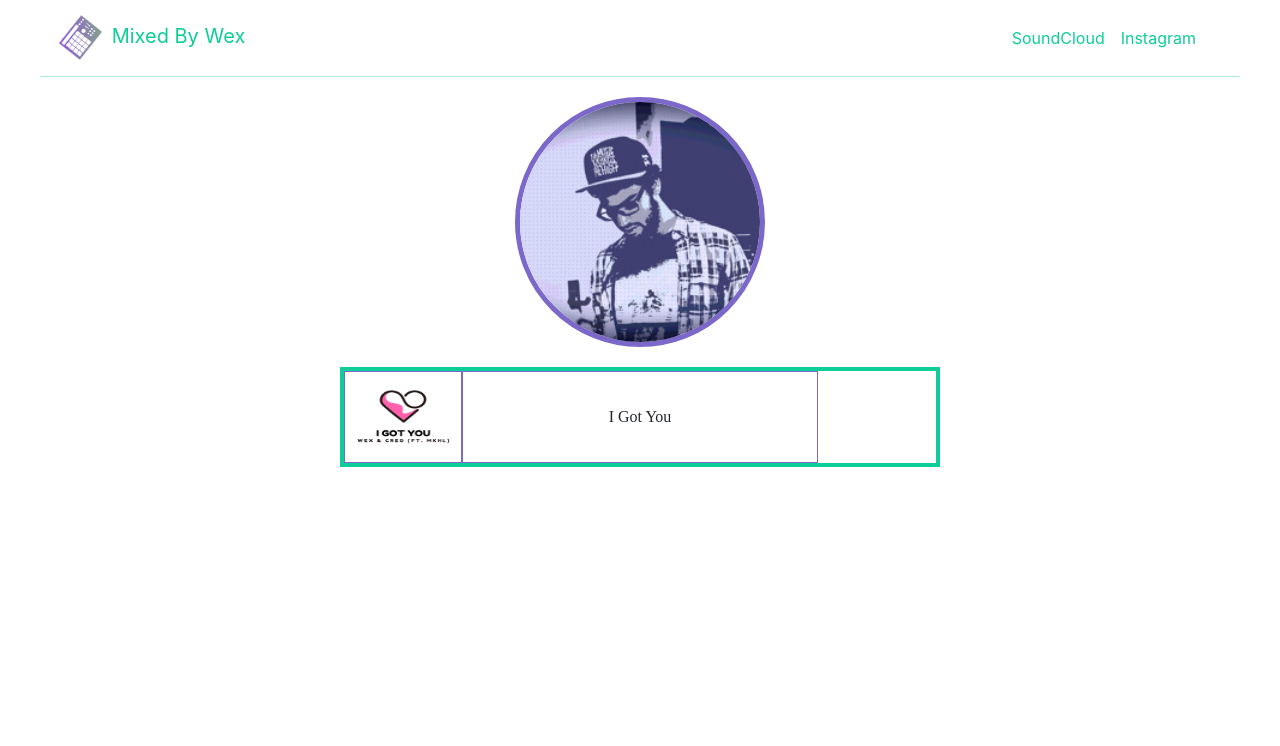
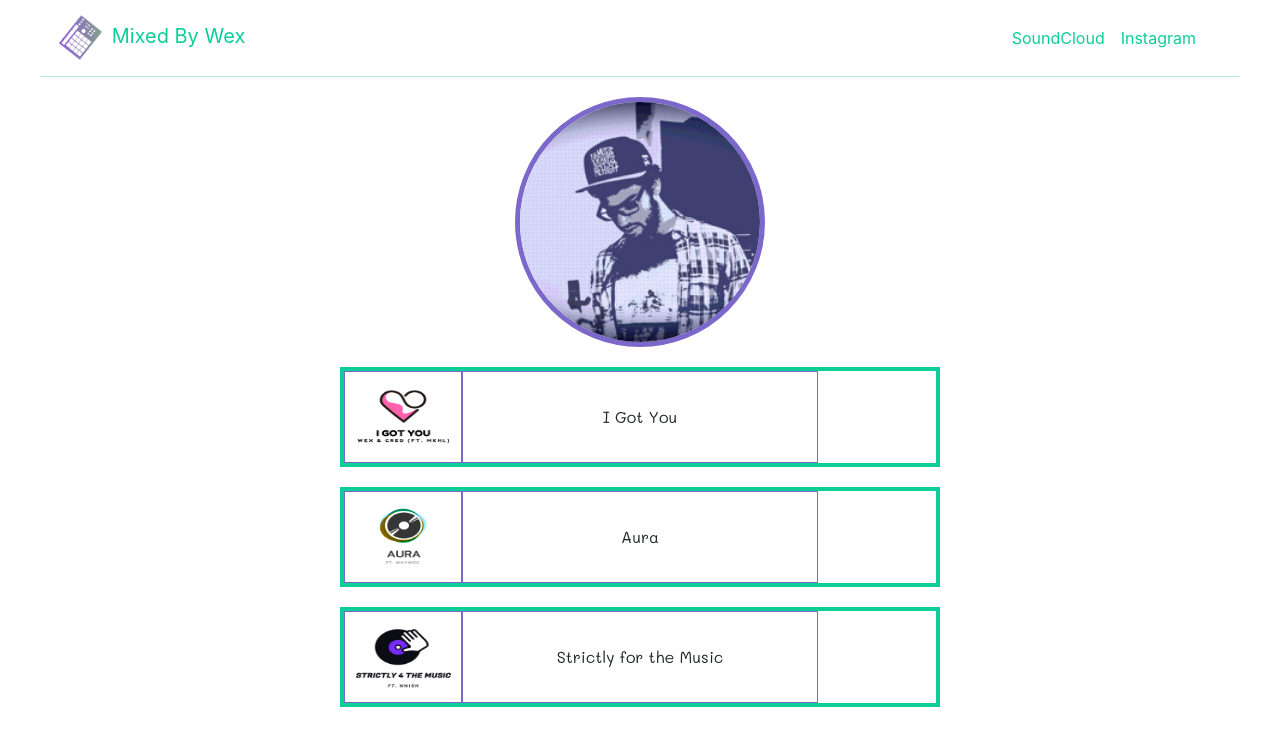
Before and after one commit to benjwexler/musicPortfolioReact, a React (Create React App) app: page / in a window 1280 px wide. Shown: the top 746 px of the page. Built offline with nearby package versions, Linux system fonts and the light colour scheme.

Commit message:
tracks are now created dynamically

```diff
--- a/public/index.html
+++ b/public/index.html
@@ -9,6 +9,7 @@
 <link rel="stylesheet" href="https://stackpath.bootstrapcdn.com/bootstrap/4.1.0/css/bootstrap.min.css"
 integrity="sha384-9gVQ4dYFwwWSjIDZnLEWnxCjeSWFphJiwGPXr1jddIhOegiu1FwO5qRGvFXOdJZ4"
 crossorigin="anonymous">
+<link href="https://fonts.googleapis.com/css?family=Mali" rel="stylesheet">
     <!--
       manifest.json provides metadata used when your web app is added to the
       homescreen on Android. See https://developers.google.com/web/fundamentals/web-app-manifest/
--- a/src/App.js
+++ b/src/App.js
@@ -15,12 +15,12 @@ class App extends Component {
         },
         track2: {
           name: "Aura",
-          coverArt: "pics/AuraCoverArt.png",
+          coverArt: "AuraCoverArt.png",
           soundfile: "soundfiles/Wex - Aura (ft. Waywoc) 4.wav",
         },
         track3: {
           name: "Strictly for the Music",
-          coverArt: "pics/evenNewStrict.png",
+          coverArt: "evenNewStrict.png",
           soundfile: "soundfiles/Strictly for the Music.wav",
         },
       }, length: 0
@@ -34,6 +34,13 @@ class App extends Component {
   }
 
   render() {
+
+    let tracks = []
+
+    for (let i = 1; i <= this.state.length; i++) {
+      tracks.push(<Track key={i} coverArt={this.state.tracks[`track${i}`].coverArt} title={this.state.tracks[`track${i}`].name} />)
+    }
+
     return (
       <div className="App">
         <Header />
@@ -41,7 +48,7 @@ class App extends Component {
           <img id="soundcloudAvatar" src="soundcloudAvatar.jpg" />
         </div>
         <div id="alltracksBossContainer">
-          <Track coverArt={this.state.tracks.track1.coverArt} title={this.state.tracks.track1.name} />
+          {tracks}
         </div>
       </div>
     )
--- a/src/Tracks/Tracks.js
+++ b/src/Tracks/Tracks.js
@@ -7,7 +7,9 @@ const track = (props) => {
     return (
         <div className="tracksContainer">
             <div className="coverArtContainer">
-            <img id="soundcloudAvatar" className="iGotYouCoverArt" src={props.coverArt} />
+            {/* The conditional below is just because on of the photos has a filter property on it*/}
+            <img id="soundcloudAvatar" className={props.coverArt === "AuraCoverArt.png" ? "coverArt" : "iGotYouCoverArt"}
+            src={props.coverArt} />
             </div>
             <div className="trackTitleContainer">
             <div className="title"> {props.title} </div>
```
Also changed, not shown: public/AuraCoverArt.png (added), public/evenNewStrict.png (added).
